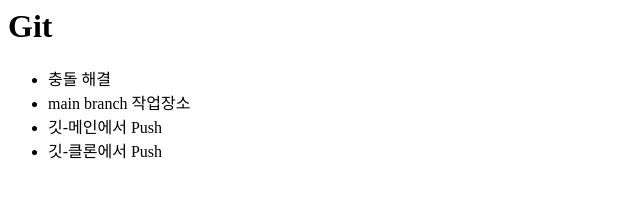
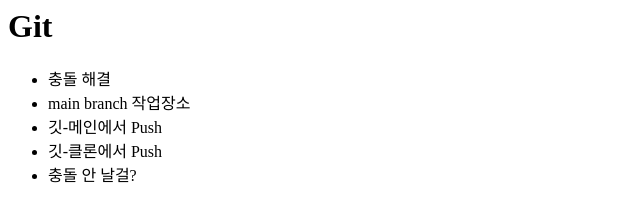
Before and after one commit to finelee1119/git-work, a plain HTML site: page index.html in a window 1280 px wide. Shown: the whole page, without its empty margins (0-640 px from the left). Drawn offline with Linux system fonts and the light colour scheme.

Commit message:
#git-clone 충돌 안 날걸?

```diff
--- a/index.html
+++ b/index.html
@@ -8,6 +8,7 @@
       <li>main branch 작업장소</li>
       <li>깃-메인에서 Push</li>
       <li>깃-클론에서 Push</li>
+      <li>충돌 안 날걸?</li>
     </ul>
     <head>
       <title>나중에 수정될 가능성 있는 곳</title>
```
